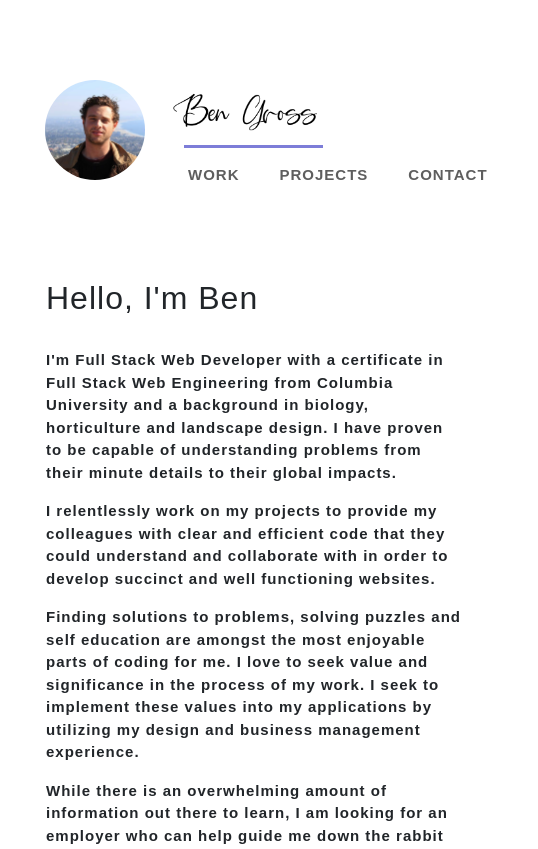
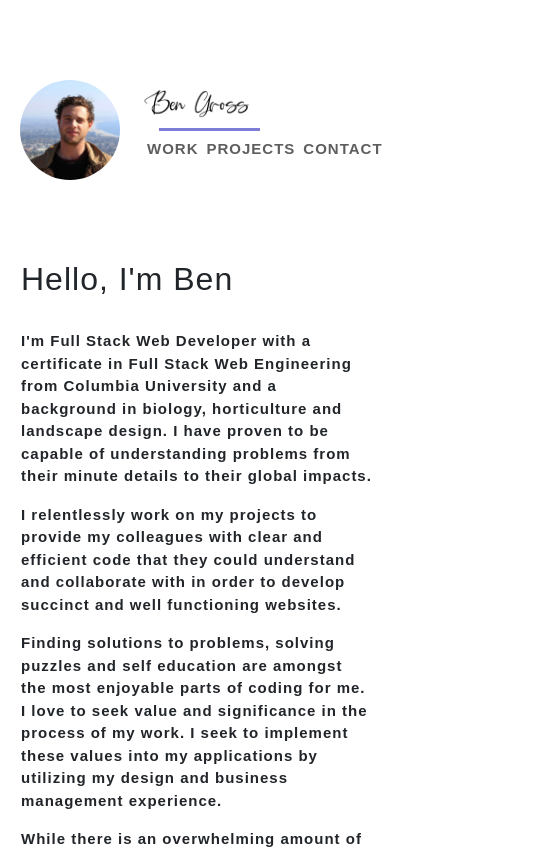
Before and after one commit to benrgross/Portfolio, a React (Create React App) app in the folder client/: page / in a window 390 px wide. Shown: the top 849 px of the page, 538 px wide, since content can reach past the window. Built offline with nearby package versions, Linux system fonts and the light colour scheme.

Commit message:
styling for respoinsive layout

```diff
--- a/client/src/index.css
+++ b/client/src/index.css
@@ -61,6 +61,21 @@ code {
   margin-left: 0.5rem;
 }
 
+@media only screen and (max-width: 768px) {
+  /* For mobile phones: */
+
+  .header__section--menu {
+    align-self: center;
+    width: 60%;
+  }
+  .wrap {
+    padding: 80px 5px;
+  }
+  .list-group-item {
+    padding: 0.3rem 0.25rem !important;
+  }
+}
+
 .link {
   font-weight: 600;
   color: #5e5e5e;
@@ -90,7 +105,7 @@ code {
     width: 100%;
   }
   .content__home--p {
-    width: 26rem;
+    width: 22rem;
   }
 }
 
```
